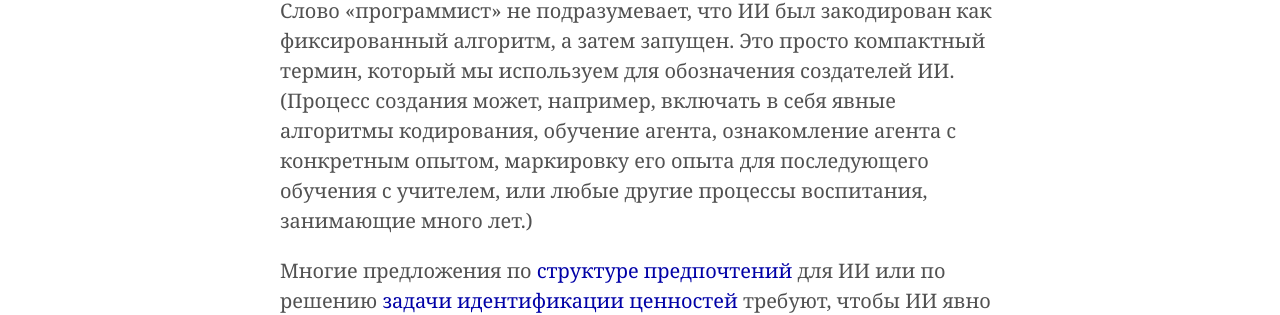
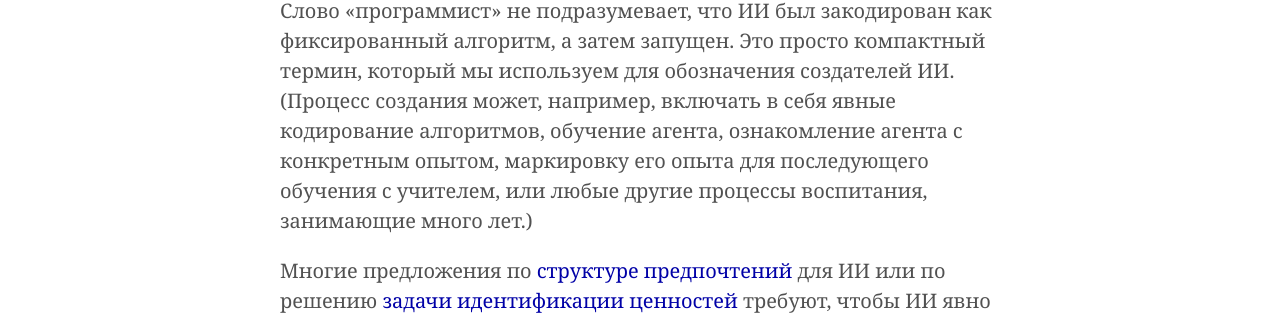
Before and after one commit to Arbital-RU/arbital-ru.github.io, a Jekyll site: the page built from _posts/2024-05-26-value_alignment_programmer.md, in a window 1280 px wide. Shown: the part 255-570 px from the top of the page. Built offline with Jekyll 4.4.1, drawn with Linux system fonts in a browser that asks for light colours.

Commit message:
Update 2024-05-26-value_alignment_programmer.md

```diff
--- a/_posts/2024-05-26-value_alignment_programmer.md
+++ b/_posts/2024-05-26-value_alignment_programmer.md
@@ -7,7 +7,7 @@ excerpt: "«Программисты» тех или иных продвинут
 ---
 «Программисты» тех или иных [продвинутых агентов][advanced_agent] — это люди, которые их создают.
 
-Слово «программист» не подразумевает, что ИИ был закодирован как фиксированный алгоритм, а затем запущен. Это просто компактный термин, который мы используем для обозначения создателей ИИ. (Процесс создания может, например, включать в себя явные алгоритмы кодирования, обучение агента, ознакомление агента с конкретным опытом, маркировку его опыта для последующего обучения с учителем, или любые другие процессы воспитания, занимающие много лет.)
+Слово «программист» не подразумевает, что ИИ был закодирован как фиксированный алгоритм, а затем запущен. Это просто компактный термин, который мы используем для обозначения создателей ИИ. (Процесс создания может, например, включать в себя явные кодирование алгоритмов, обучение агента, ознакомление агента с конкретным опытом, маркировку его опыта для последующего обучения с учителем, или любые другие процессы воспитания, занимающие много лет.)
 
 Многие предложения по [структуре предпочтений][preference_framework] для ИИ или по решению [задачи идентификации ценностей][value_identification] требуют, чтобы ИИ явно моделировал программистов и еще до этого выяснял, какие объекты внутри его представлений об окружающей среде являются программистами. Это задачи моделирования программиста и идентификации программиста соответственно.
 
```
